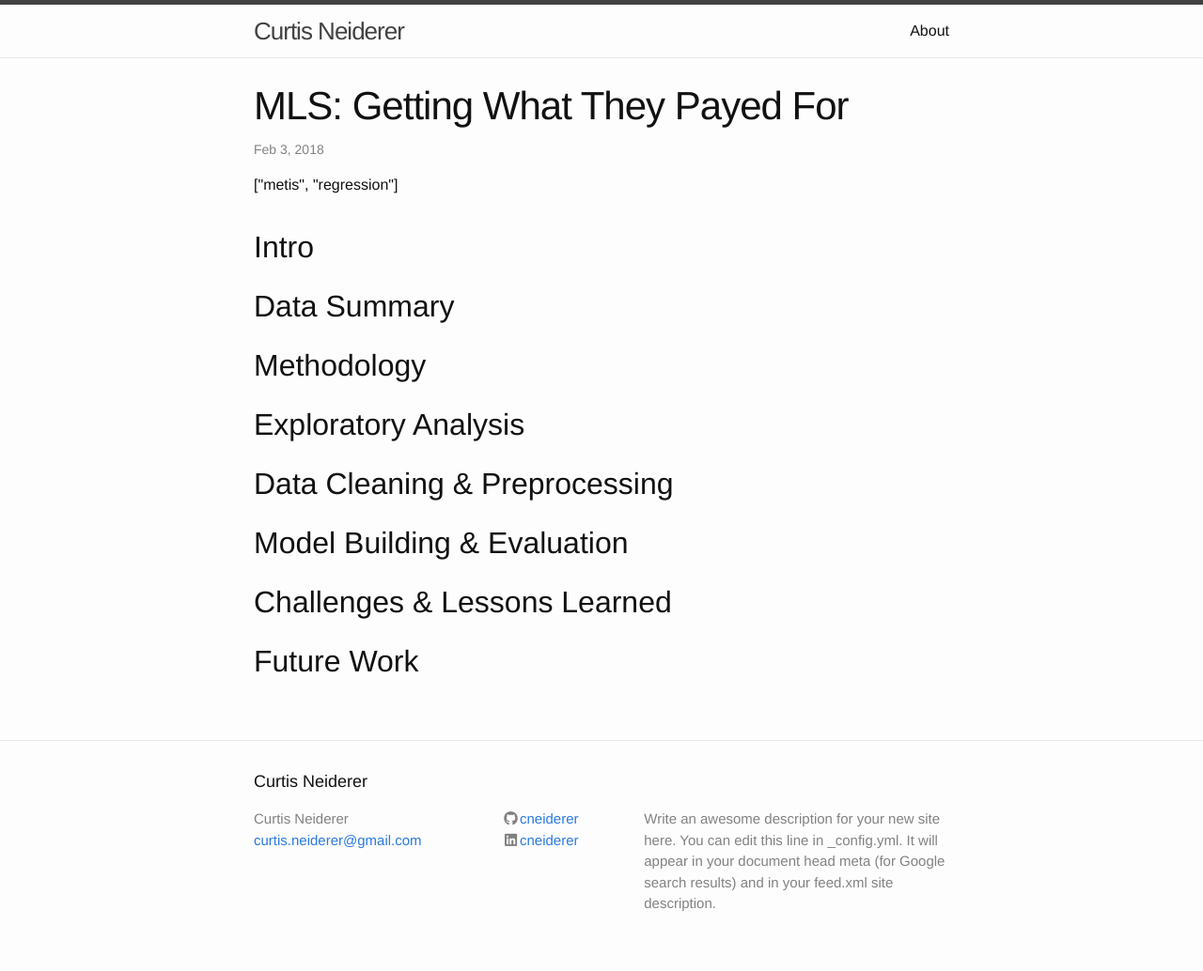
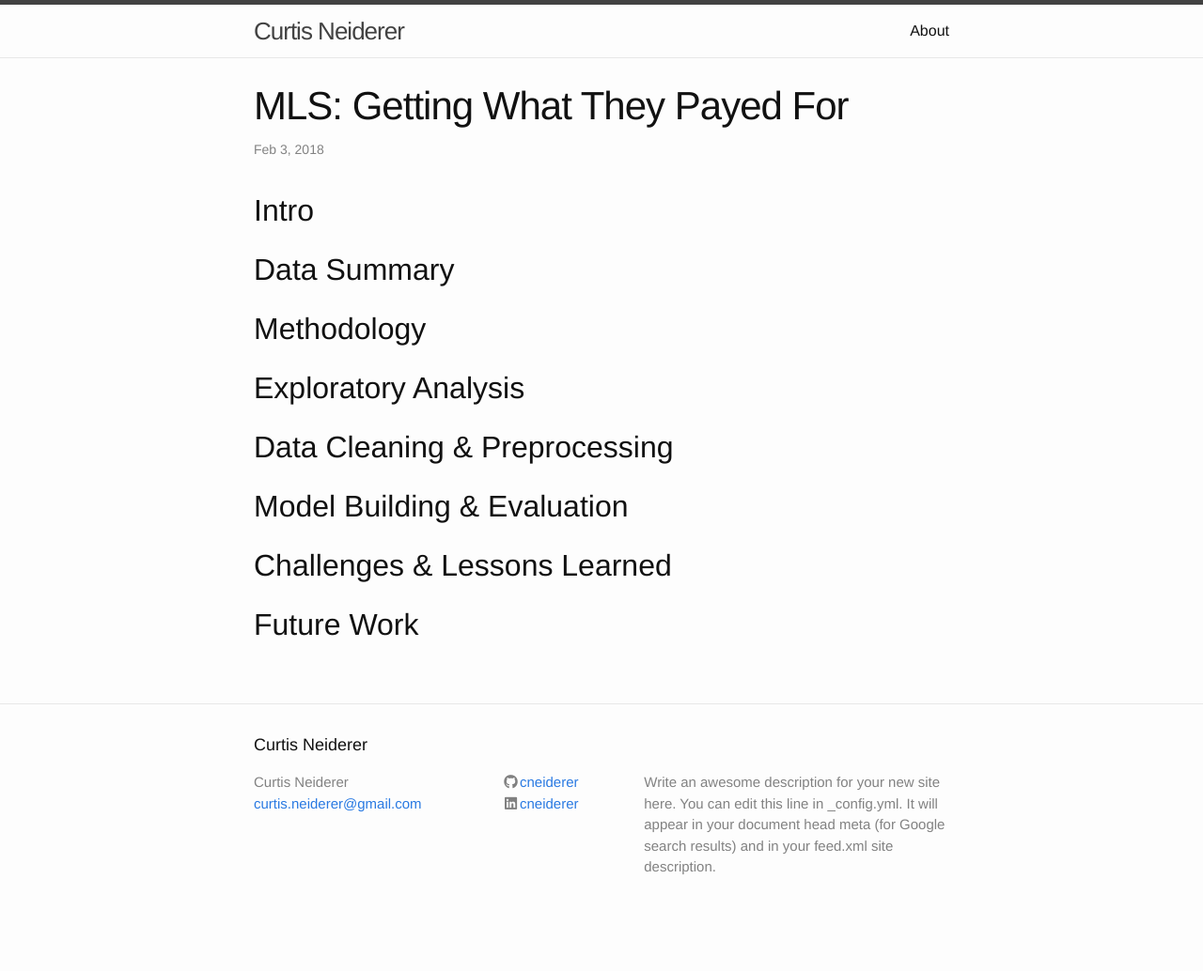
Before and after one commit to cneiderer/cneiderer.github.io.old, a Jekyll site: the page built from _posts/2018-02-03-MLS-Analysis.md, in a window 1280 px wide. Shown: the whole page at 94% size. Built offline with Jekyll 4.4.1, drawn with Linux system fonts in a browser that asks for light colours; nearby versions of some CDN libraries; after the commit the page ends 995 px from its top, so only the background shows below that.

Commit message:
playing with tags

```diff
--- a/_layouts/post.html
+++ b/_layouts/post.html
@@ -6,8 +6,19 @@ layout: default
   <header class="post-header">
     <h1 class="post-title" itemprop="name headline">{{ page.title }}</h1>
     <p class="post-meta"><time datetime="{{ page.date | date_to_xmlschema }}" itemprop="datePublished">{{ page.date | date: "%b %-d, %Y" }}</time>{% if page.author %} • <span itemprop="author" itemscope itemtype="http://schema.org/Person"><span itemprop="name">{{ page.author }}</span></span>{% endif %}</p>
-    <p class="tags">{{page.tags | capitalize | join: ', '}}</p>
   </header>
+
+  <div class="post-categories">
+    {% if post %}
+      {% assign categories = post.categories %}
+    {% else %}
+      {% assign categories = page.categories %}
+    {% endif %}
+    {% for category in categories %}
+    <a href="{{site.baseurl}}/categories/#{{category|slugize}}">{{category}}</a>
+    {% unless forloop.last %}&nbsp;{% endunless %}
+    {% endfor %}
+  </div>
 
   <div class="post-content" itemprop="articleBody">
     {{ content }}
```
Also changed, not shown: _posts/2018-01-19-MTA-Analysis.md (+1 -3 lines).
